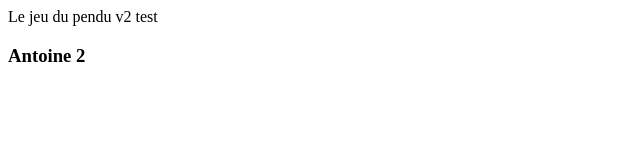
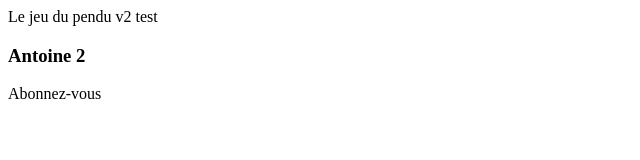
Before and after one commit to riichardthomas/GitEntrainement, a plain HTML site: page index.html in a window 1280 px wide. Shown: the whole page, without its empty margins (0-640 px from the left). Drawn offline with Linux system fonts and the light colour scheme.

Commit message:
Update index.html

```diff
--- a/index.html
+++ b/index.html
@@ -19,7 +19,7 @@
 
 <h3>Antoine 2</h3>
 
-
+    <p> Abonnez-vous </p>
 
 </body>
 
```
